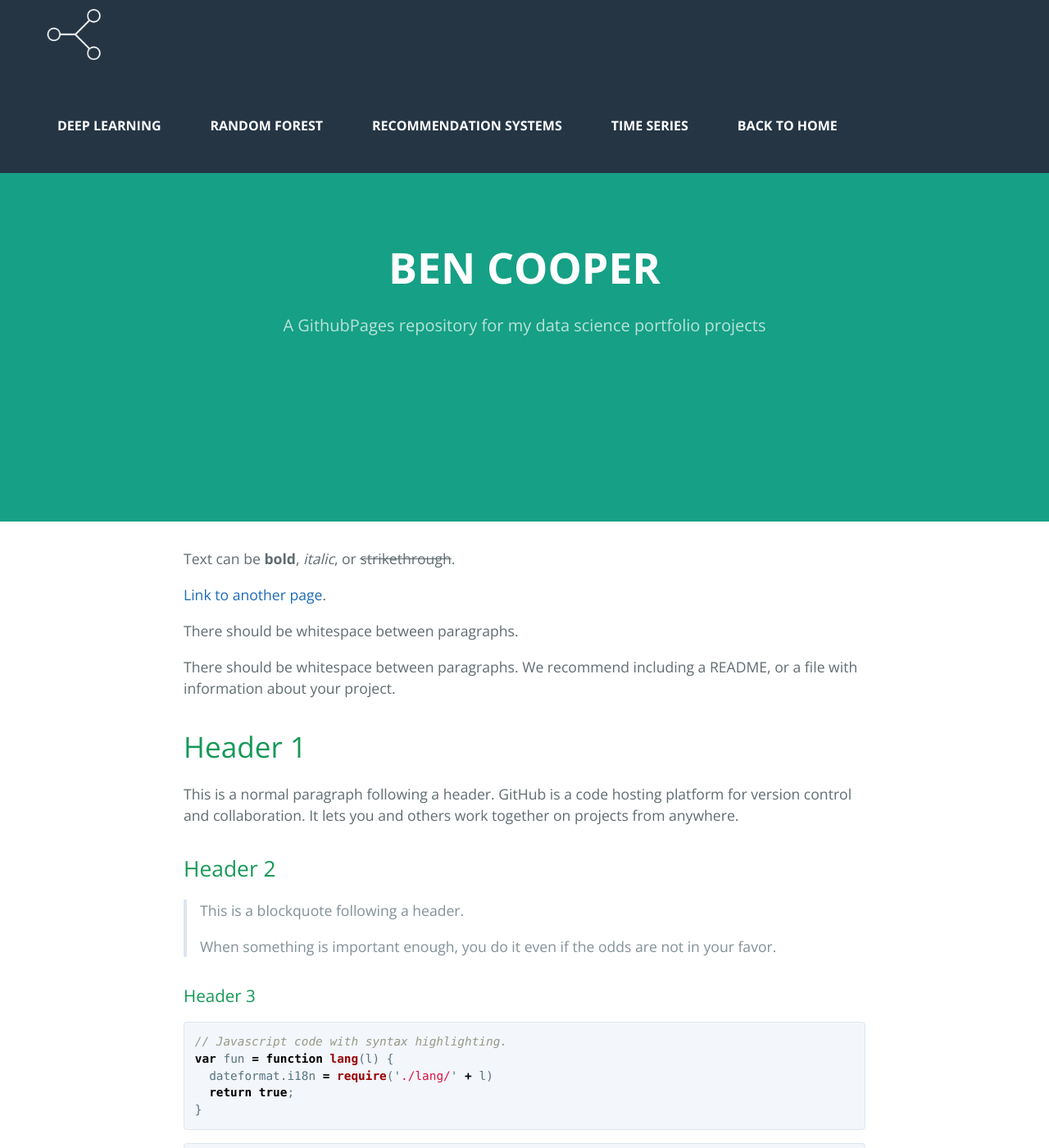
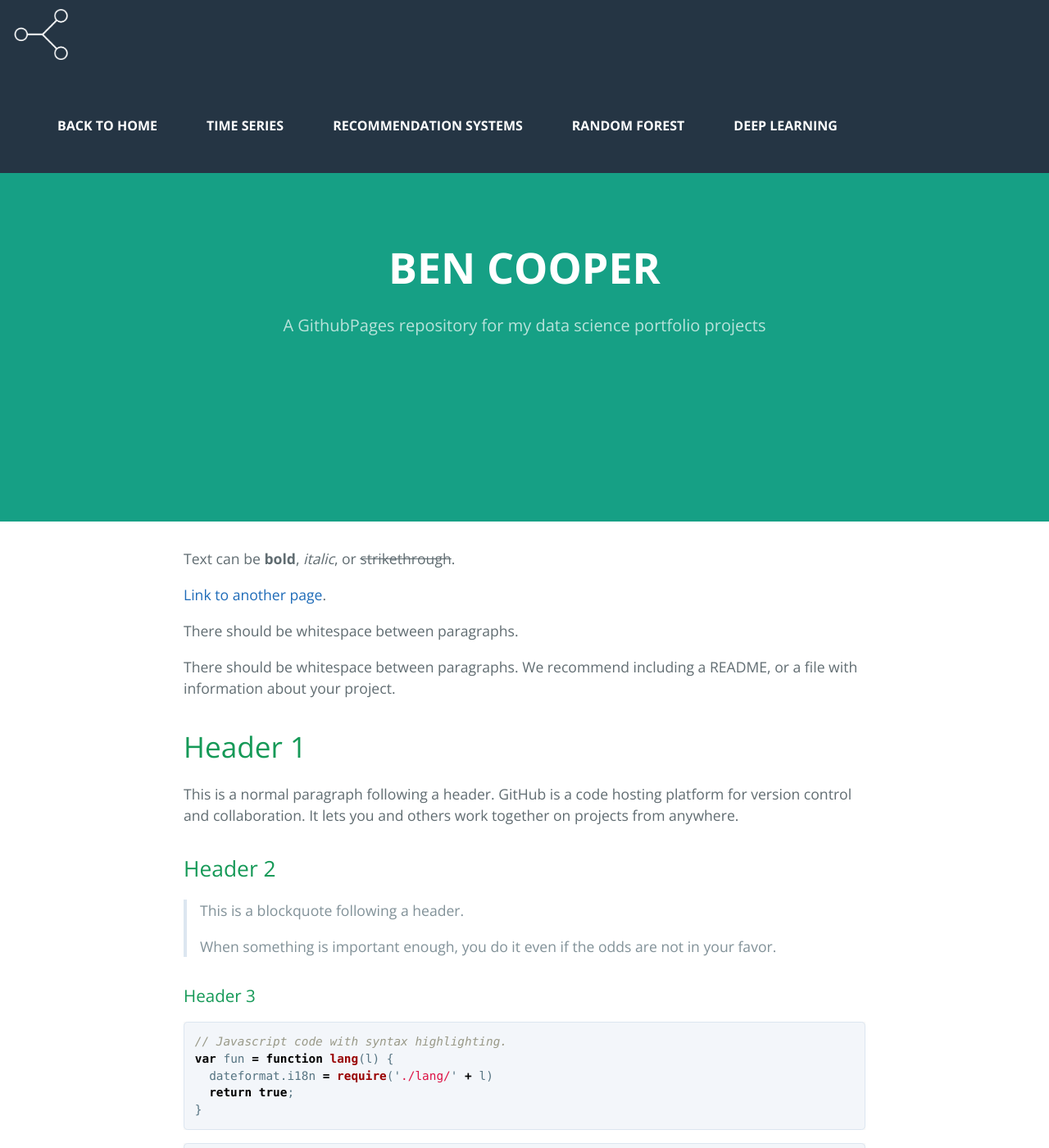
Before and after one commit to benjamin-j-cooper/benjamin-j-cooper.github.io, a Jekyll site: the page built from docs/index.md, in a window 1280 px wide and 1400 px high. Shown: the whole window at 82% size. Built offline with Jekyll 4.4.1, drawn with Linux system fonts in a browser that asks for light colours.

Commit message:
troubleshooting mobile compatability

```diff
--- a/docs/_sass/jekyll-theme-cayman.scss
+++ b/docs/_sass/jekyll-theme-cayman.scss
@@ -407,7 +407,7 @@ a {
   color: var(--white);
   font-size: 60px;
   margin-left: 10px;
-  margin-left: 50px;
+  margin-right: 20px;
   margin-top: 5px;
 }
 /* Menu Icon */
@@ -488,7 +488,7 @@ a {
   }
   .menu li{
     list-style: none;
-    float: right;
+    float: left;
   }
   .menu a {
     color: #fff;
```
